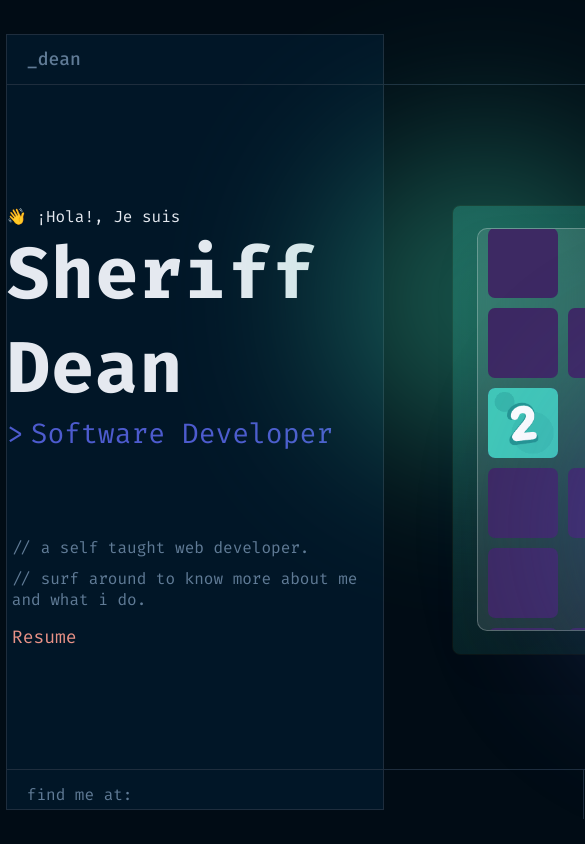
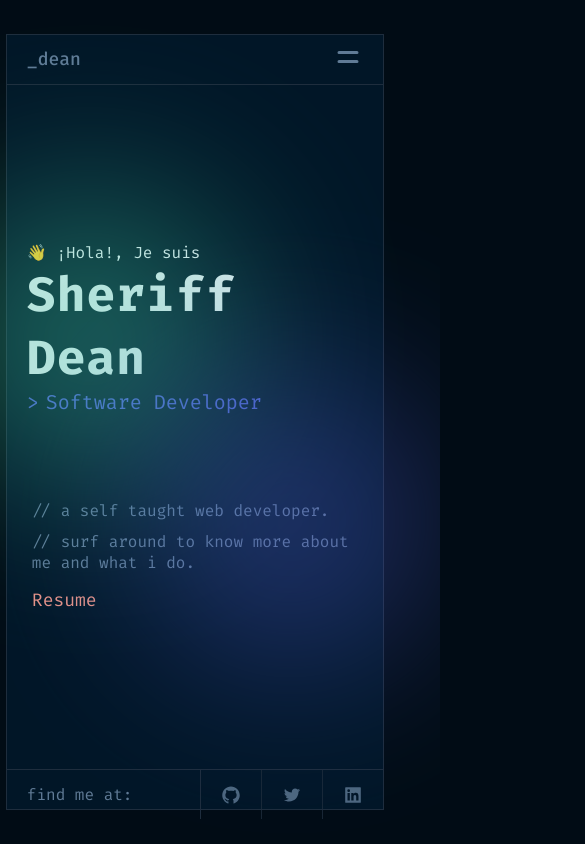
Before and after one commit to Toba-dean/portfolio, a React (Create React App) app: page / in a window 390 px wide. Shown: the top 844 px of the page, 585 px wide, since content can reach past the window. Built offline with nearby package versions, Linux system fonts and the light colour scheme.

Commit message:
done with the homw page :)

```diff
--- a/src/component/navbar/navbar.styles.scss
+++ b/src/component/navbar/navbar.styles.scss
@@ -37,7 +37,7 @@
       padding: 0 10px;
     }
 
-    @media screen and (max-width: 710px) {
+    @media screen and (max-width: 750px) {
       display: none;
       border: none;
     }
@@ -51,7 +51,7 @@
       border-bottom: 3px solid #FEA55F;
       color: #fff;
 
-      @media screen and (max-width: 710px) {
+      @media screen and (max-width: 750px) {
         border: none;
       }
     }
@@ -61,6 +61,10 @@
     margin-left: auto !important;
     border: none;
     border-left: 1px solid #1E2D3D;
+
+    @media screen and (max-width: 780px) {
+      border: none;
+    }
   }
 
   .mobile_nav {
@@ -113,7 +117,7 @@
       }
     }
 
-    @media screen and (min-width: 710px) {
+    @media screen and (min-width: 750px) {
       display: none;
       visibility: hidden;
     }
--- a/src/container/game/styles/main.scss
+++ b/src/container/game/styles/main.scss
@@ -41,10 +41,10 @@
     color: rgba(255, 255, 255, 1);
   }
 
-  // @media screen and (max-width: 1395px) {
-  //   font-size: 14px;
-  //   padding: 10px 10px;
-  // }
+  @media screen and (max-width: 1115px) {
+    font-size: 14px;
+    padding: 10px 10px;
+  }
 
   // @media screen and (max-width: 1000px) {
 	// 	font-size: 12px;
@@ -55,9 +55,9 @@
 .score-header {
   font-size: 70%;
 
-  // @media screen and (max-width: 1395px) {
-  //   font-size: 60%;
-  // }
+  @media screen and (max-width: 1115px) {
+    font-size: 60%;
+  }
 
   // @media screen and (max-width: 1000px) {
 	// 	font-size: 45%;
@@ -88,10 +88,10 @@
   color: #766;
   background-color: #3d2963;
 
-  // @media screen and (max-width: 1395px) {
-	// 	width: 60px;
-	// 	height: 60px;
-	// }
+  @media screen and (max-width: 1115px) {
+		width: 60px;
+		height: 60px;
+	}
 
   // @media screen and (max-width: 1000px) {
 	// 	width: 47px;
--- a/src/container/game/styles/styles.scss
+++ b/src/container/game/styles/styles.scss
@@ -4,10 +4,10 @@
       top: 80 * $row + 5px;
       left: 80 * $column + 5px;
 
-      // @media screen and (max-width: 1395px) {
-      //   top: 70 * $row + 5px;
-      //   left: 70 * $column + 5px;
-      // }
+      @media screen and (max-width: 1115px) {
+        top: 70 * $row + 5px;
+        left: 70 * $column + 5px;
+      }
 
       // @media screen and (max-width: 1000px) {
       //   top: 57 * $row + 5px;
@@ -25,9 +25,9 @@
       .#{$name} {
         top: 80 * $toRow + 5px;
 
-        // @media screen and (max-width: 1395px) {
-        //   top: 70 * $toRow + 5px;
-        // }
+        @media screen and (max-width: 1115px) {
+          top: 70 * $toRow + 5px;
+        }
 
         // @media screen and (max-width: 1000px) {
         //   top: 57 * $toRow + 5px;
@@ -50,16 +50,16 @@
         }
       }
 
-      // @media screen and (max-width: 1395px) {
-      //   @keyframes #{$name} {
-      //     from {
-      //       top: 70 * $fromRow + 5px;
-      //     }
-      //     to {
-      //       top: 70 * $toRow + 5px;
-      //     }
-      //   }
-      // }
+      @media screen and (max-width: 1115px) {
+        @keyframes #{$name} {
+          from {
+            top: 70 * $fromRow + 5px;
+          }
+          to {
+            top: 70 * $toRow + 5px;
+          }
+        }
+      }
 
       // @media screen and (max-width: 1000px) {
       //   @keyframes #{$name} {
@@ -83,9 +83,9 @@
       .#{$name} {
         left: 80 * $toColumn + 5px;
 
-        // @media screen and (max-width: 1395px) {
-        //   left: 70 * $toColumn + 5px;
-        // }
+        @media screen and (max-width: 1115px) {
+          left: 70 * $toColumn + 5px;
+        }
 
         // @media screen and (max-width: 1000px) {
         //   left: 57 * $toColumn + 5px;
@@ -107,16 +107,16 @@
         }
       }
 
-      // @media screen and (max-width: 1395px) {
-      //   @keyframes #{$name} {
-      //     from {
-      //       left: 70 * $fromColumn + 5px;
-      //     }
-      //     to {
-      //       left: 70 * $toColumn + 5px;
-      //     }
-      //   }
-      // }
+      @media screen and (max-width: 1115px) {
+        @keyframes #{$name} {
+          from {
+            left: 70 * $fromColumn + 5px;
+          }
+          to {
+            left: 70 * $toColumn + 5px;
+          }
+        }
+      }
 
       // @media screen and (max-width: 1000px) {
       //   @keyframes #{$name} {
--- a/src/pages/home/home.styles.scss
+++ b/src/pages/home/home.styles.scss
@@ -16,6 +16,14 @@
         font-size: 4.5rem;
         letter-spacing: 1px;
         color: #E5E9F0;
+
+        @media screen and (max-width: 1200px) {
+          font-size: 3.5rem;
+        }
+
+        @media screen and (max-width: 1010px) {
+          font-size: 3rem;
+        }
       }
 
       .profession {
@@ -24,6 +32,14 @@
 
         span {
           margin-right: 7px;
+        }
+
+        @media screen and (max-width: 1200px) {
+          font-size: 24px;
+        }
+
+        @media screen and (max-width: 1010px) {
+          font-size: 20px;
         }
       }
     }
@@ -85,5 +101,52 @@
       border-radius: 50%;
       transform: translate(125.08px, 100.47px);
     }
+
+    @media screen and (max-width: 1115px) {
+      width: 370px;
+      height: 400px;
+    }
+
+    @media screen and (max-width: 975px) {
+      display: none;
+    }
+  }
+
+  @media screen and (max-width: 1200px) {
+    gap: 6%;
+  }
+
+  @media screen and (max-width: 1010px) {
+    gap: 4%;
+  }
+
+  @media screen and (max-width: 975px) {
+    &::before {
+      content: " ";
+      position: absolute;
+      width: 300px;
+      height: 300px;
+      background: #43D9AD;
+      opacity: .4;
+      filter: blur(87px);
+      border-radius: 50%;
+      transform: translate(-105.08px, -90.47px);
+    }
+
+    &::after {
+      content: " ";
+      position: absolute;
+      width: 300px;
+      height: 300px;
+      background: #4D5BCE;
+      opacity: .4;
+      filter: blur(87px);
+      border-radius: 50%;
+      transform: translate(95.08px, 90.47px);
+    }
+  }
+
+  @media screen and (max-width: 600px) {
+    padding: 0 20px;
   }
 }
```
